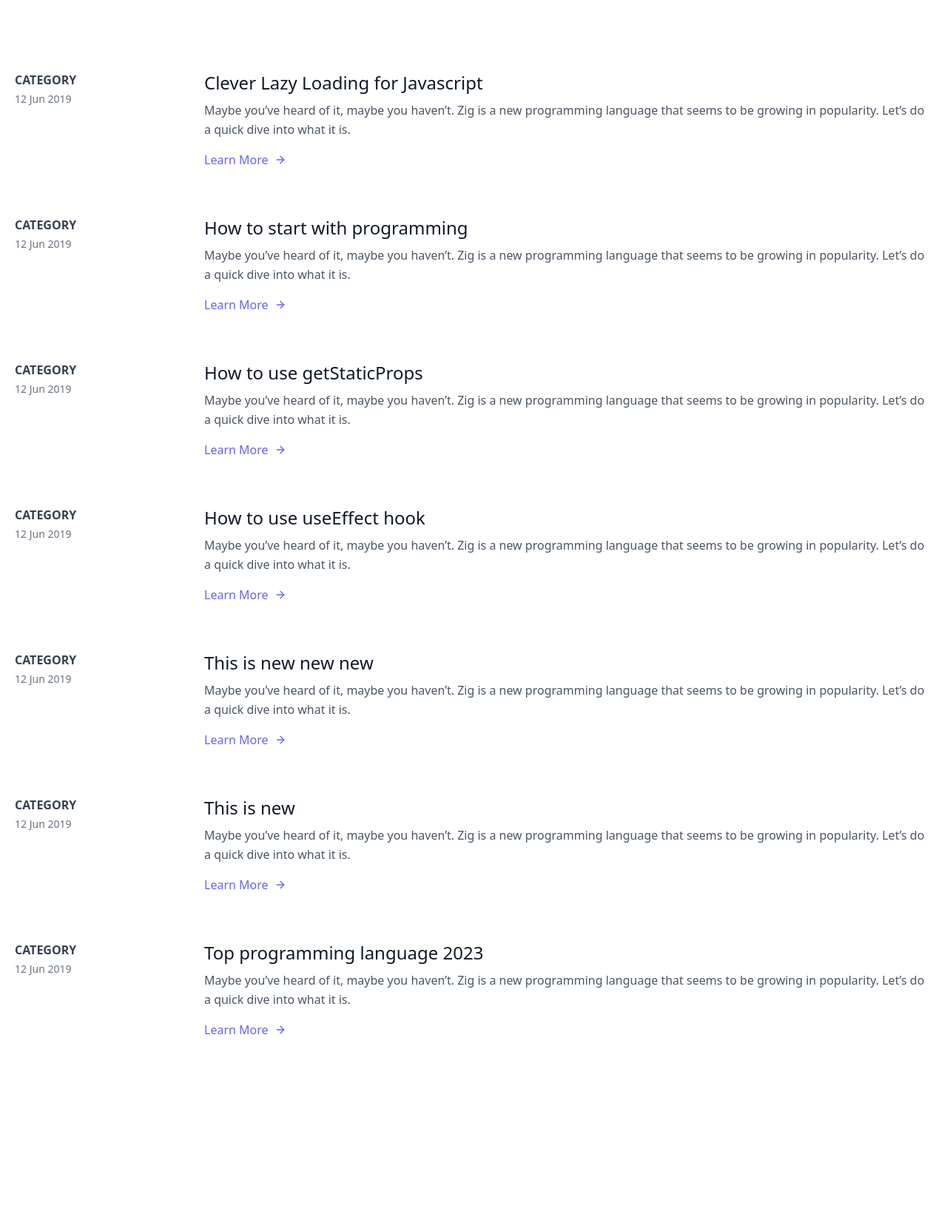
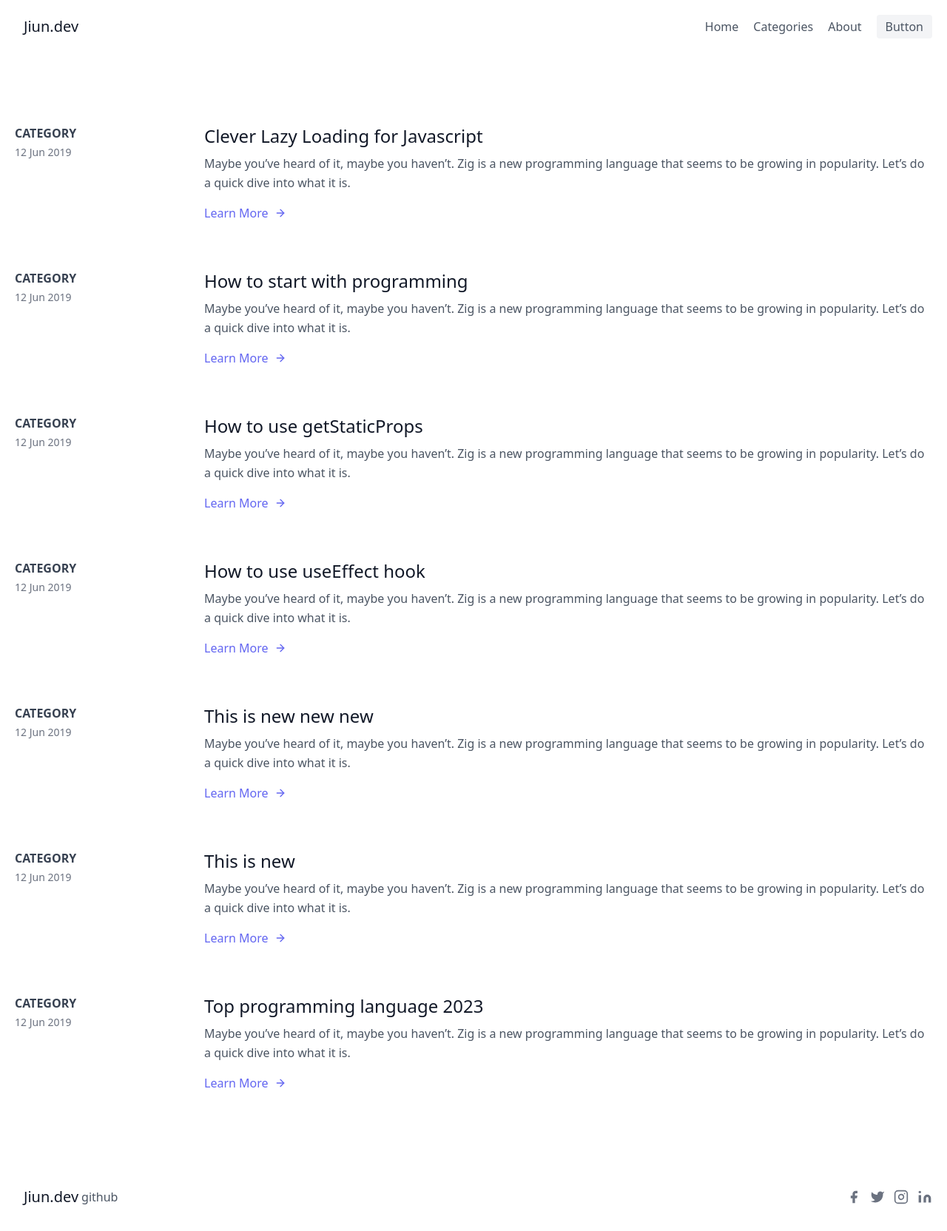
Before and after one commit to jiunshinn/jiun.dev-deprecated, a Next.js app: page /blogs in a window 1280 px wide. Shown: the whole page at 74% size. Before the commit the page ends 1500 px from the top, so only its background shows below. Built offline with nearby package versions, Linux system fonts and the light colour scheme.

Commit message:
header & footer

```diff
--- /dev/null
+++ b/components/Footer.tsx
@@ -0,0 +1,79 @@
+const Footer = () => {
+  return (
+    <footer className="text-gray-600 body-font">
+      <div className="container px-5 py-8 mx-auto flex items-center sm:flex-row flex-col">
+        <a className="flex title-font font-medium items-center md:justify-start justify-center text-gray-900">
+          <span className="ml-3 text-xl">Jiun.dev</span>
+        </a>
+
+        <a
+          href="https://github.com/jiun-dev"
+          className="text-gray-600 ml-1"
+          rel="noopener noreferrer"
+          target="_blank"
+        >
+          github
+        </a>
+        <span className="inline-flex sm:ml-auto sm:mt-0 mt-4 justify-center sm:justify-start">
+          <a className="text-gray-500">
+            <svg
+              fill="currentColor"
+              strokeLinecap="round"
+              strokeLinejoin="round"
+              strokeWidth="2"
+              className="w-5 h-5"
+              viewBox="0 0 24 24"
+            >
+              <path d="M18 2h-3a5 5 0 00-5 5v3H7v4h3v8h4v-8h3l1-4h-4V7a1 1 0 011-1h3z"></path>
+            </svg>
+          </a>
+          <a className="ml-3 text-gray-500">
+            <svg
+              fill="currentColor"
+              strokeLinecap="round"
+              strokeLinejoin="round"
+              strokeWidth="2"
+              className="w-5 h-5"
+              viewBox="0 0 24 24"
+            >
+              <path d="M23 3a10.9 10.9 0 01-3.14 1.53 4.48 4.48 0 00-7.86 3v1A10.66 10.66 0 013 4s-4 9 5 13a11.64 11.64 0 01-7 2c9 5 20 0 20-11.5a4.5 4.5 0 00-.08-.83A7.72 7.72 0 0023 3z"></path>
+            </svg>
+          </a>
+          <a className="ml-3 text-gray-500">
+            <svg
+              fill="none"
+              stroke="currentColor"
+              strokeLinecap="round"
+              strokeLinejoin="round"
+              strokeWidth="2"
+              className="w-5 h-5"
+              viewBox="0 0 24 24"
+            >
+              <rect width="20" height="20" x="2" y="2" rx="5" ry="5"></rect>
+              <path d="M16 11.37A4 4 0 1112.63 8 4 4 0 0116 11.37zm1.5-4.87h.01"></path>
+            </svg>
+          </a>
+          <a className="ml-3 text-gray-500">
+            <svg
+              fill="currentColor"
+              stroke="currentColor"
+              strokeLinecap="round"
+              strokeLinejoin="round"
+              strokeWidth="0"
+              className="w-5 h-5"
+              viewBox="0 0 24 24"
+            >
+              <path
+                stroke="none"
+                d="M16 8a6 6 0 016 6v7h-4v-7a2 2 0 00-2-2 2 2 0 00-2 2v7h-4v-7a6 6 0 016-6zM2 9h4v12H2z"
+              ></path>
+              <circle cx="4" cy="4" r="2" stroke="none"></circle>
+            </svg>
+          </a>
+        </span>
+      </div>
+    </footer>
+  );
+};
+
+export default Footer;
--- /dev/null
+++ b/components/Header.tsx
@@ -0,0 +1,21 @@
+const Header = () => {
+  return (
+    <header className="text-gray-600 body-font">
+      <div className="container mx-auto flex flex-wrap p-5 flex-col md:flex-row items-center">
+        <a className="flex title-font font-medium items-center text-gray-900 mb-4 md:mb-0">
+          <span className="ml-3 text-xl">Jiun.dev</span>
+        </a>
+        <nav className="md:ml-auto flex flex-wrap items-center text-base justify-center">
+          <a className="mr-5 hover:text-gray-900">Home</a>
+          <a className="mr-5 hover:text-gray-900">Categories</a>
+          <a className="mr-5 hover:text-gray-900">About</a>
+          <button className="inline-flex items-center bg-gray-100 border-0 py-1 px-3 focus:outline-none hover:bg-gray-200 rounded text-base mt-4 md:mt-0">
+            Button
+          </button>
+        </nav>
+      </div>
+    </header>
+  );
+};
+
+export default Header;
--- a/pages/blogs.tsx
+++ b/pages/blogs.tsx
@@ -1,5 +1,7 @@
 import { InferGetStaticPropsType, NextPage } from "next";
 import BlogCard from "../components/BlogCard";
+import Footer from "../components/Footer";
+import Header from "../components/Header";
 
 interface PostApiResponse {
   postInfo: {
@@ -23,6 +25,7 @@
 const Blogs: NextPage<Props> = ({ posts }) => {
   return (
     <div>
+      <Header />
       <section className="text-gray-600 body-font overflow-hidden">
         <div className="container px-5 py-24 mx-auto">
           <div className="-my-8 divide-y-2 divide-gray-100">
@@ -37,6 +40,7 @@
           </div>
         </div>
       </section>
+      <Footer />
     </div>
   );
 };
```
